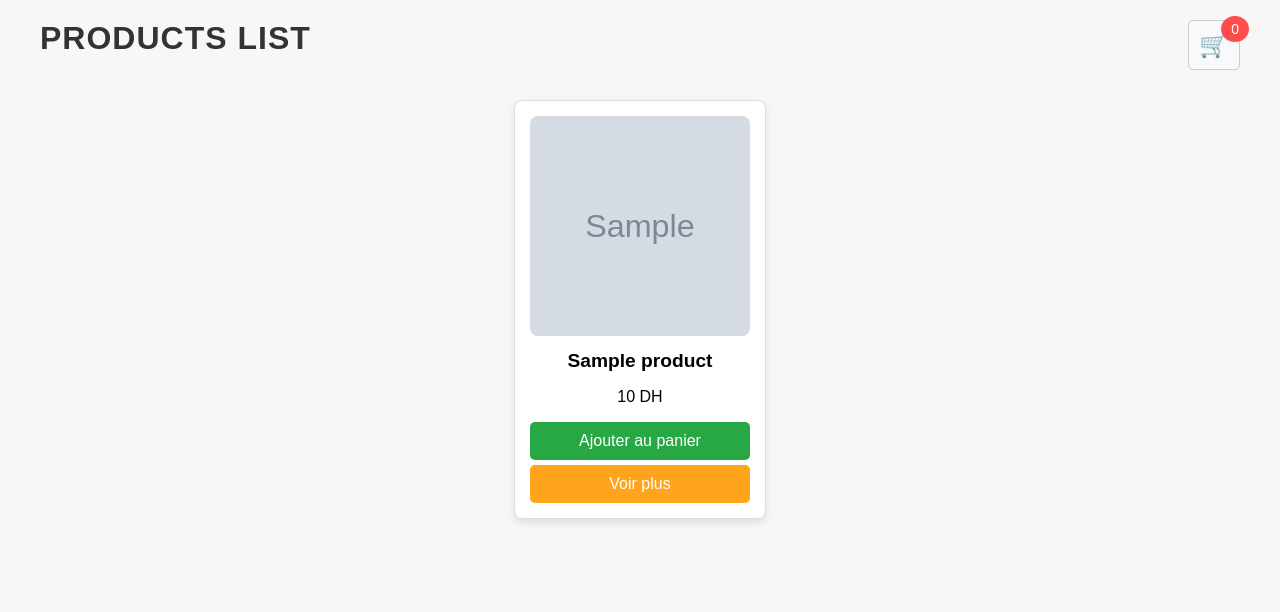
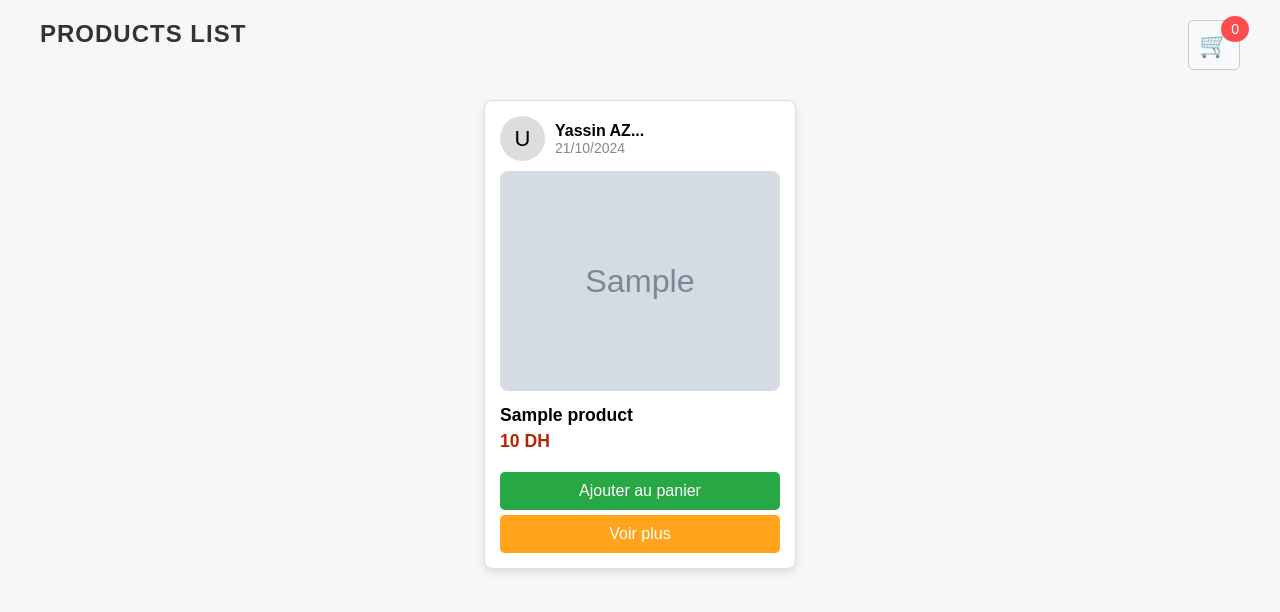
Before and after one commit to anasmorahhib/formation_symfony6, a Symfony app: template 12.Axios with Stimulus/templates/product/list.html.twig in a window 1280 px wide. Shown: the top 612 px of the page. Run offline with Twig, Linux system fonts and the light colour scheme; the template is opened without the code that fills it: most values are stand-ins (such as "Sample title", 1, 10 or a date in 2020); grey boxes marked "Sample" are stand-in pictures; some libraries are stand-ins or nearby versions.

Commit message:
Update Ux 12

```diff
--- a/12.Axios with Stimulus/package.json
+++ b/12.Axios with Stimulus/package.json
@@ -16,7 +16,7 @@
     "scripts": {
         "dev-server": "encore dev-server",
         "dev": "encore dev",
-        "watch": "CHOKIDAR_USEPOLLING=true encore dev --watch",
+        "watch": "encore dev --watch",
         "build": "encore production --progress"
     },
     "dependencies": {
--- a/12.Axios with Stimulus/public/styles/products.css
+++ b/12.Axios with Stimulus/public/styles/products.css
@@ -11,7 +11,7 @@ body {
 }
 
 h1 {
-    font-size: 2em;
+    font-size: 1.5em;
     font-weight: bold;
     color: #333;
     text-align: center;
@@ -37,8 +37,8 @@ h1 {
     border: 1px solid #ddd;
     border-radius: 8px;
     box-shadow: 0 4px 8px rgba(0, 0, 0, 0.1);
-    width: 220px;
-    text-align: center;
+    width: 280px;
+    text-align: left;
     padding: 15px;
     transition: transform 0.2s;
 }
@@ -48,21 +48,22 @@ h1 {
 }
 
 .product img {
-    width: 220px;
+    width: 100%;
     height: 220px;
     object-fit: cover;
     border-radius: 8px;
 }
 
 .product h3 {
-    font-size: 1.2em;
-    margin: 10px 0;
+    font-size: 1.1em;
+    margin: 10px 0 5px 0;
 }
 
 .product p.price {
     font-size: 1.1em;
     color: #b12704;
     font-weight: bold;
+    margin: 5px 0 20px 0;
 }
 
 .see-more {
@@ -132,3 +133,37 @@ h1 {
     padding: 5px 10px;
     font-size: 14px;
 }
+
+.product-user {
+    display: flex;
+    align-items: center;
+    margin-bottom: 10px;
+}
+
+.avatar {
+    width: 45px;
+    height: 45px;
+    background-color: #ddd;
+    border-radius: 50%;
+    display: flex;
+    justify-content: center;
+    align-items: center;
+    font-size: 22px;
+    margin-right: 10px;
+}
+
+.info {
+    display: flex;
+    flex-direction: column;
+}
+
+.info h3 {
+    margin: 0;
+    font-size: 16px;
+}
+
+.info p {
+    margin: 0;
+    font-size: 14px;
+    color: #888;
+}
--- a/12.Axios with Stimulus/templates/product/list.html.twig
+++ b/12.Axios with Stimulus/templates/product/list.html.twig
@@ -22,9 +22,16 @@
     <div class="product-container">
         {% for product in products %}
             <div class="product">
+                <div class="product-user">
+                    <div class="avatar">U</div>
+                    <div class="info">
+                        <h3>Yassin AZ...</h3>
+                        <p>21/10/2024</p>
+                     </div>
+                </div>
                 <img src="{{ asset('images/products/' ~ product.image) }}" alt="{{ product.title }}" />
                 <h3>{{ product.title }}</h3>
-                <p>{{ product.price }} DH</p>
+                <p class="price">{{ product.price }} DH</p>
 
                 <button class="add-to-cart"
                     data-product-url="{{ path('cart_add', {id: product.id}) }}"
```
Also changed, not shown: 12.Axios with Stimulus/src/Controller/ProductApiController.php (+4 -4 lines), 12.Axios with Stimulus/src/Controller/ProductController.php (+4 -4 lines), 12.Axios with Stimulus/package-lock.json.
